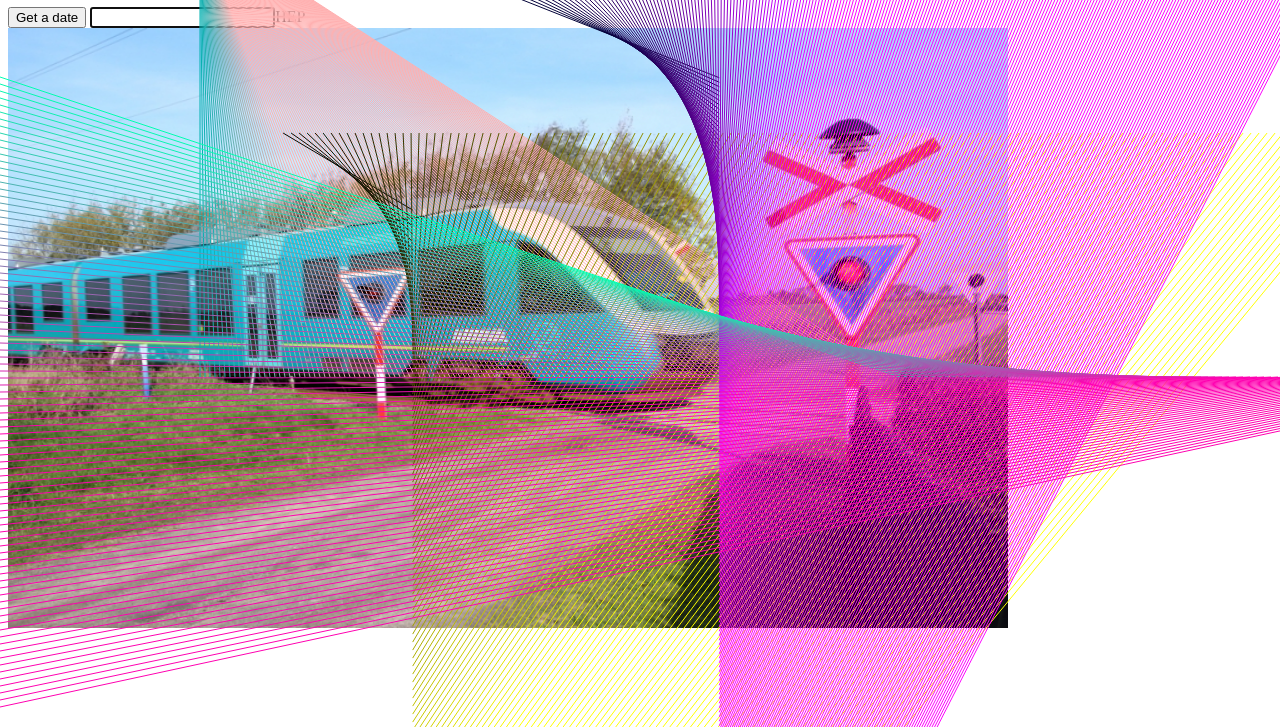
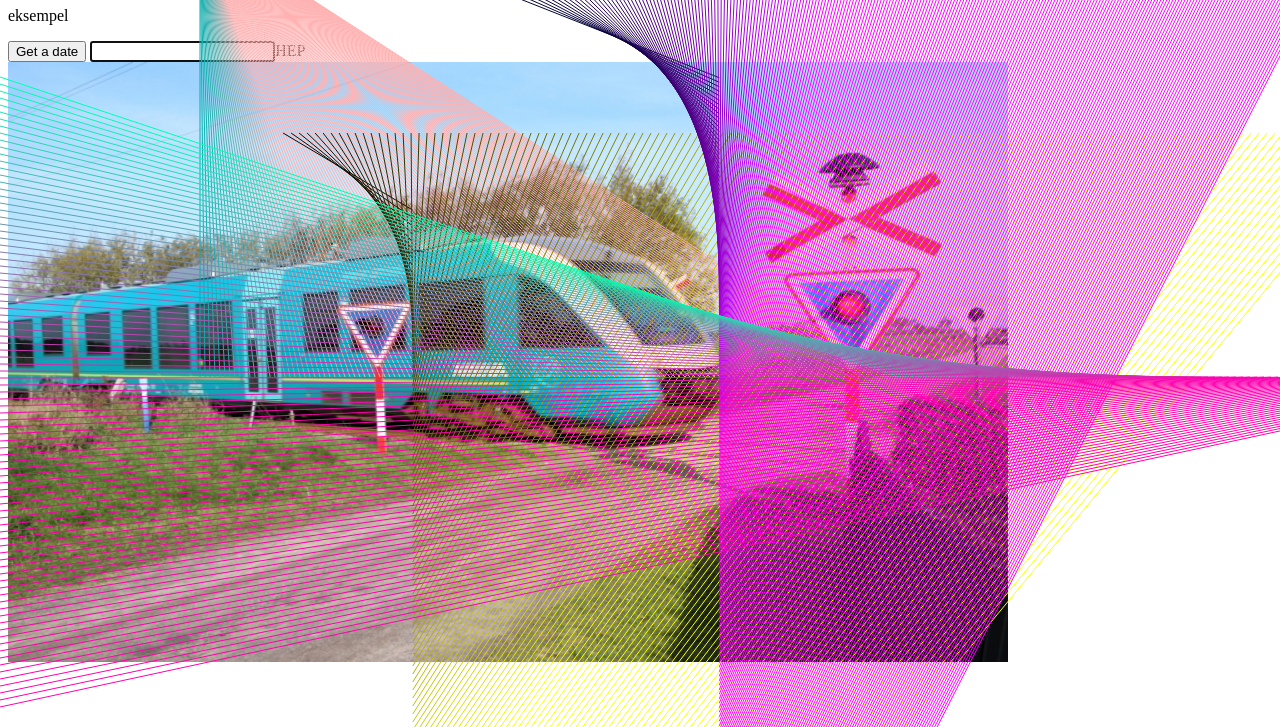
Before and after one commit to 2semesterX2/werners2018Canvas, a plain HTML site: page index.html in a window 1280 px wide. Shown: the part 73-800 px from the top of the page. Drawn offline with Linux system fonts and the light colour scheme.

Commit message:
Lille ndring som eksempel

```diff
--- a/index.html
+++ b/index.html
@@ -13,6 +13,7 @@
 	</head>
 	<body onload="wernersOnLoad()">
 		<h1>Hello World this is Werners Canvas</h1>
+		<p>eksempel</p>
 		<button type="button" onclick="wernersDate()">Get a date</button>
 		<input id="inhere" type="text">HEP</input>
  		<img src="arriva.jpg"  width="1000" height="600">
```
